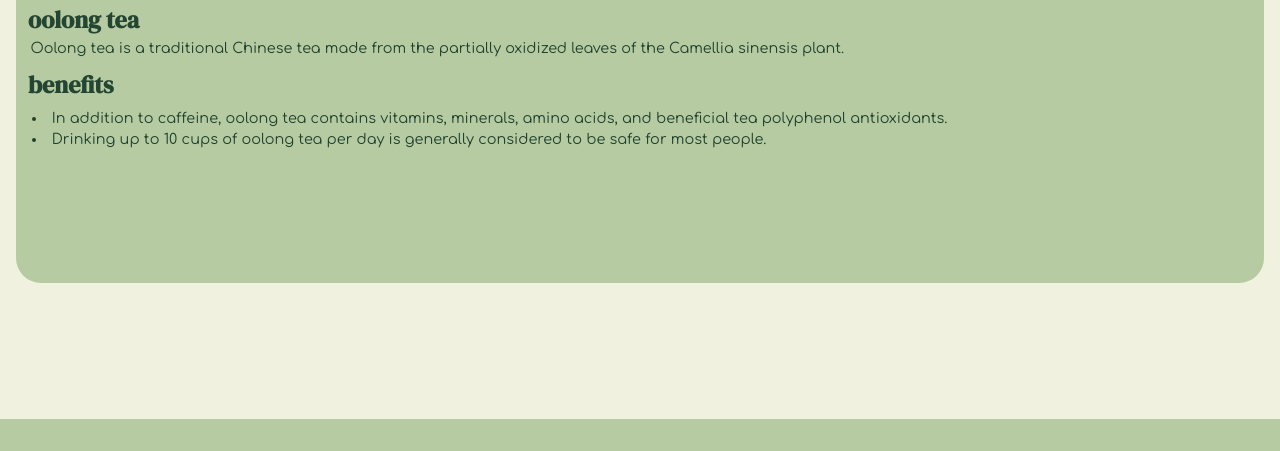
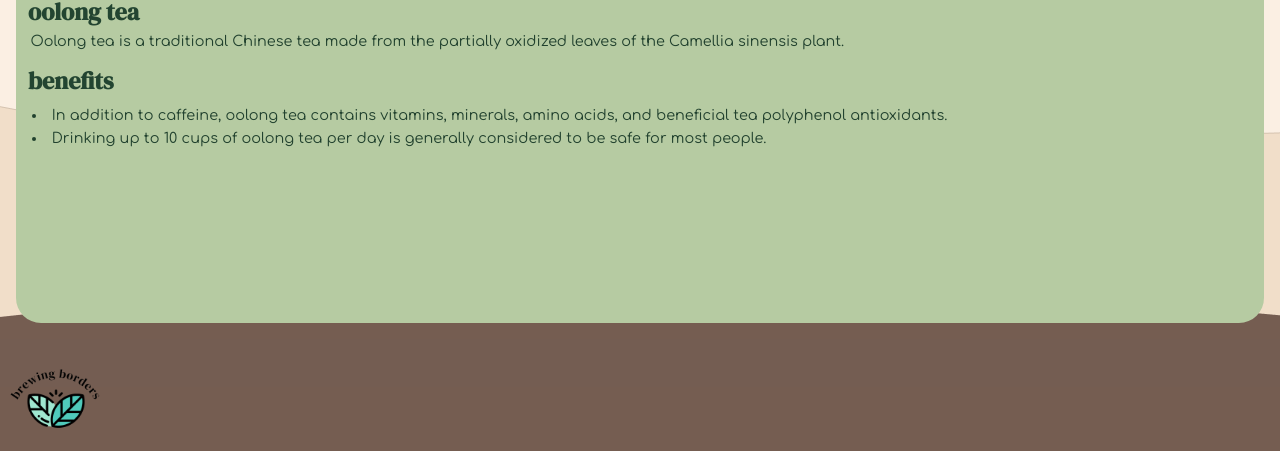
Before and after one commit to ThunderRoar/Brewing-Borders---UofT-Hacks-X-, a Flask app: page / in a window 1280 px wide. Shown: the part 381-832 px from the top of the page. Before the commit the page ends 800 px from the top, so only its background shows below. Run offline with Flask 2, Linux system fonts and the light colour scheme.

Commit message:
background and logo

```diff
--- a/templates/Main.html
+++ b/templates/Main.html
@@ -10,13 +10,16 @@
   </head>
   <style>
   * {
+    box-sizing: border-box;
     margin: 0;
     padding: 0;
     font-family: 'DM Serif Display';
+    /* background-image: url("bg.png"); */
   }
 
   body {
-    background-color: #F0F2DF;
+    /* background-color: #F0F2DF; */
+    background-image: url("bg.png");
   }
 
   .header_div {
@@ -55,7 +58,7 @@
   .card {
     background-color: #B6CBA2;
     margin: 1em;
-    height: 32.5em;
+    height: 35em;
     border-radius: 25px 25px 25px 25px;
   }
 
@@ -81,6 +84,7 @@
     font-size: 0.9em;
     text-align: left;
     color: #21412E;
+    line-height: 1.35em;
   }
 
   .card ul, li, ol {
@@ -91,6 +95,7 @@
     font-size: 0.95em;
     text-align: left;
     color: #21412E;
+    line-height: 1.35em;
     list-style-position: inside
   }
 
@@ -103,6 +108,32 @@
     height: 10em;
   }
 
+  .footer {
+    background-color: #745D52;
+    height: 3em;
+    /* border-radius: 0px 0px 25px 25px; */
+    padding: 0px;
+    flex-direction: column;
+    display: flex;
+  }
+
+  .footer_text {
+    text-align: right;
+    padding: 1em;
+  }
+
+  .footer_text p {
+    color: #F8F9F4;
+  }
+
+  .footer_logo {
+    /* padding-top: 0.3em;
+    margin-left: 0.5em;
+    margin-right: auto; */
+    border-radius: 25px 25px 25px 25px;
+    width: 7em;
+    height: 7em;
+  }
   </style>
   <body>
     <div class="header_div">
@@ -115,7 +146,7 @@
     <div class="card">
       <h1>today's drink</h1>
       <div class="card_image">
-        <img src="https://www.coffeedesk.com/blog/wp-content/uploads/2020/05/organic-herbata-zaparzona-1920x1280.jpg" class="card_image" alt="tea"/>
+        <img src="https://www.coffeedesk.com/blog/wp-content/uploads/2020/05/organic-herbata-zaparzona-1920x1280.jpg" class="card_image" alt="background"/>
       </div>
       <h2>oolong tea</h2>
       <p>Oolong tea is a traditional Chinese tea made from the partially oxidized leaves of the Camellia sinensis plant.</p>
@@ -126,4 +157,12 @@
       </ul>
     </div>
   </body>
+  <div class="footer">
+    <div class="footer_logo">
+      <img src="logo_transparent.png" class="footer_logo" alt="logo">
+    </div>
+    <!-- <div class="footer_text"> -->
+      <!-- <p>Made by</p> -->
+    <!-- </div> -->
+  </div>
 </html>
```
Also changed, not shown: templates/bg.png (added), templates/logo_transparent.png (added).
